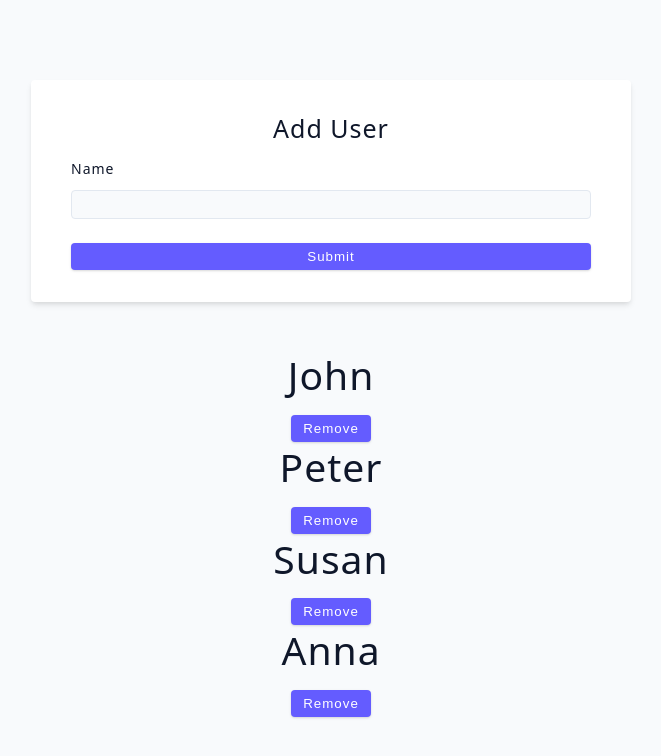
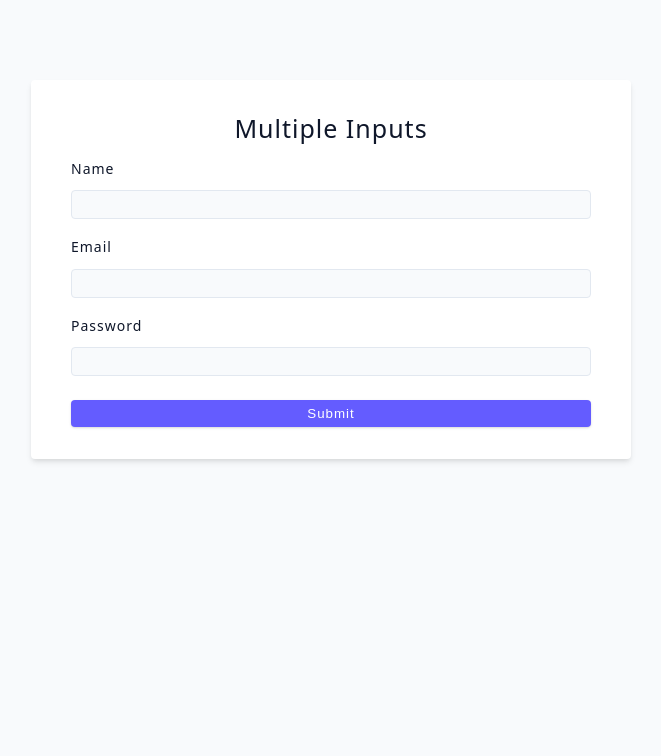
Before and after one commit to emmeiwhite/advanced-react-2024, a React (Vite) app: page / in a window 1280 px wide. Shown: the top 756 px of the page, without its empty margins (309-970 px from the left). Built offline with nearby package versions, Linux system fonts and the light colour scheme.

Commit message:
Multiple Inputs covered!

```diff
--- a/src/App.jsx
+++ b/src/App.jsx
@@ -1,4 +1,4 @@
-import ControlledInput from './tutorial/06-forms/starter/02-user-challenge'
+import ControlledInput from './tutorial/06-forms/starter/03-multiple-inputs'
 
 function App() {
   return (
--- a/src/tutorial/06-forms/starter/03-multiple-inputs.jsx
+++ b/src/tutorial/06-forms/starter/03-multiple-inputs.jsx
@@ -1,35 +1,80 @@
+import { useState } from 'react'
+
 const MultipleInputs = () => {
+  const [user, setUser] = useState({
+    name: '',
+    email: '',
+    password: ''
+  })
+
+  const handleChange = e => {
+    console.log(e.target.name)
+    console.log(e.target.value)
+
+    setUser({ ...user, [e.target.name]: e.target.value })
+  }
+
   return (
     <div>
-      <form className='form'>
+      <form className="form">
         <h4>Multiple Inputs</h4>
         {/* name */}
-        <div className='form-row'>
-          <label htmlFor='name' className='form-label'>
+        <div className="form-row">
+          <label
+            htmlFor="name"
+            className="form-label"
+          >
             name
           </label>
-          <input type='text' className='form-input' id='name' />
+          <input
+            type="text"
+            className="form-input"
+            id="name"
+            onChange={handleChange}
+            name="name"
+          />
         </div>
         {/* email */}
-        <div className='form-row'>
-          <label htmlFor='email' className='form-label'>
+        <div className="form-row">
+          <label
+            htmlFor="email"
+            className="form-label"
+          >
             Email
           </label>
-          <input type='email' className='form-input' id='email' />
+          <input
+            type="email"
+            className="form-input"
+            id="email"
+            onChange={handleChange}
+            name="email"
+          />
         </div>
         {/* email */}
-        <div className='form-row'>
-          <label htmlFor='password' className='form-label'>
+        <div className="form-row">
+          <label
+            htmlFor="password"
+            className="form-label"
+          >
             Password
           </label>
-          <input type='password' className='form-input' id='password' />
+          <input
+            type="password"
+            className="form-input"
+            id="password"
+            onChange={handleChange}
+            name="password"
+          />
         </div>
 
-        <button type='submit' className='btn btn-block'>
+        <button
+          type="submit"
+          className="btn btn-block"
+        >
           submit
         </button>
       </form>
     </div>
-  );
-};
-export default MultipleInputs;
+  )
+}
+export default MultipleInputs
```
